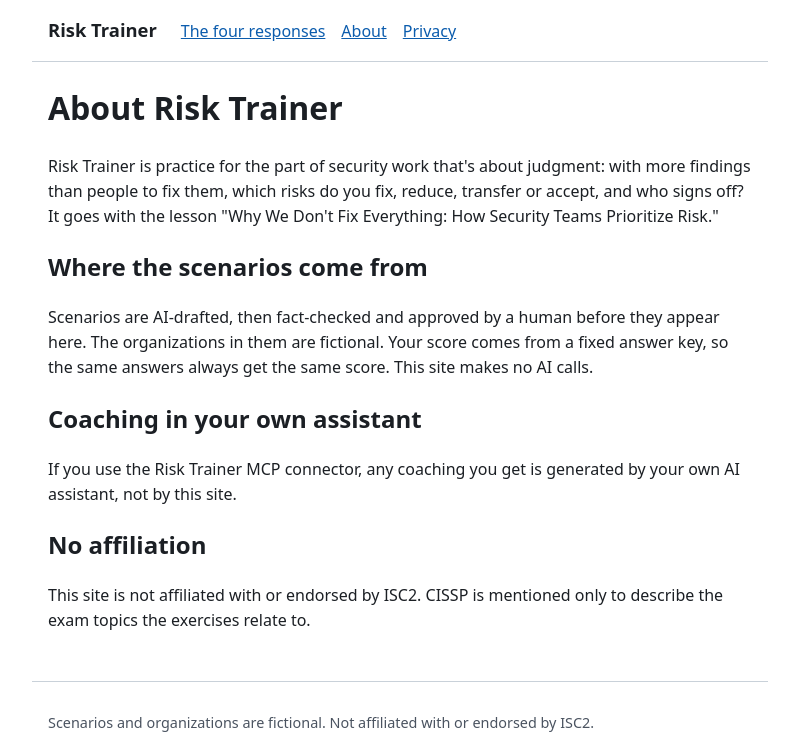
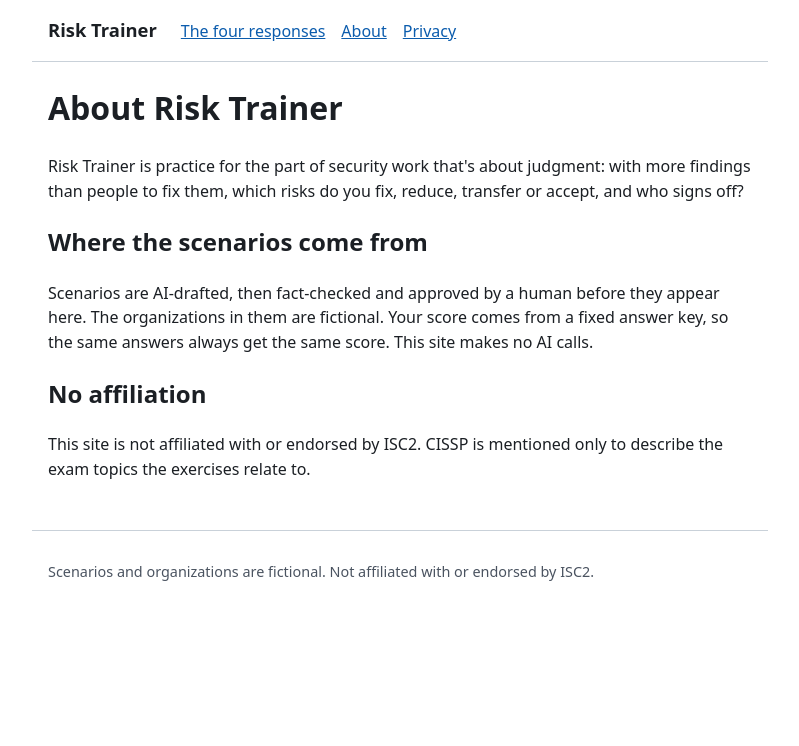
Before and after one commit to dustenatx/risk-trainer, a Python web app: template src/risk_trainer/web/templates/about.html in a window 1280 px wide. Shown: the top 746 px of the page, without its empty margins (240-1039 px from the left). Run offline with Jinja, Linux system fonts and the light colour scheme; the template is opened without the code that fills it, so the values that code supplies are empty.

Commit message:
fix(copy): live-site copy fixes; move About MCP statement to R19 (R5, R10, R19) (#26)
- Home: replace "under ten minutes" with "Each scenario shows about how
  long it takes." Only 2 of the 5 approved scenarios are under ten minutes.
- About: drop the unpublished lesson sentence and the MCP coaching
  section, because the learner connector (group 5.5) doesn't exist yet.
- PRD 1.8: R10 drops the MCP clause and About must not mention the
  connector until R19 ships; R19 gains the About statement. Logged in
  decisions.md.
- Test: test_r10_about_omits_mcp_connector_until_r19 replaces the R10
  coaching test.
- Remove bootstrap-oidc-sub.patch, left over from PR #24.

Co-authored-by: Claude Opus 5.5 <noreply@anthropic.com>

```diff
--- a/src/risk_trainer/web/templates/about.html
+++ b/src/risk_trainer/web/templates/about.html
@@ -2,14 +2,11 @@
 {% block title %}About | Risk Trainer{% endblock %}
 {% block content %}
 <h1>About Risk Trainer</h1>
-<p>Risk Trainer is practice for the part of security work that's about judgment: with more findings than people to fix them, which risks do you fix, reduce, transfer or accept, and who signs off? It goes with the lesson "Why We Don't Fix Everything: How Security Teams Prioritize Risk."</p>
+<p>Risk Trainer is practice for the part of security work that's about judgment: with more findings than people to fix them, which risks do you fix, reduce, transfer or accept, and who signs off?</p>
 
 <h2>Where the scenarios come from</h2>
 <p id="about-ai-drafted">Scenarios are AI-drafted, then fact-checked and approved by a human before they appear here. The organizations in them are fictional. Your score comes from a fixed answer key, so the same answers always get the same score. This site makes no AI calls.</p>
 
-<h2>Coaching in your own assistant</h2>
-<p id="about-mcp">If you use the Risk Trainer MCP connector, any coaching you get is generated by your own AI assistant, not by this site.</p>
-
 <h2>No affiliation</h2>
 <p id="about-isc2">This site is not affiliated with or endorsed by ISC2. CISSP is mentioned only to describe the exam topics the exercises relate to.</p>
 {% endblock %}
--- a/src/risk_trainer/web/templates/home.html
+++ b/src/risk_trainer/web/templates/home.html
@@ -3,7 +3,7 @@
 <section id="intro" class="intro">
   <h1>You can't fix everything. Decide what to do with each risk.</h1>
   <p>Each scenario puts you in a security team with five findings and only enough people to fix a couple of them. For every finding, pick a risk response: avoid it, mitigate it (fix it or add a compensating control), transfer it, or accept it. If you accept a risk, choose who should sign off.</p>
-  <p>Submit and you'll get a score, the reasoning behind the expert answer, and how other learners answered. Most scenarios take under ten minutes.</p>
+  <p>Submit and you'll get a score, the reasoning behind the expert answer, and how other learners answered. Each scenario shows about how long it takes.</p>
   <p><a href="/responses">New to the four responses? Read the reference first.</a></p>
 </section>
 
```
Also changed, not shown: docs/PRD.md (+3 -2 lines), docs/decisions.md (+1 -0 lines), tests/unit/test_r10_pages.py (+2 -2 lines), 1 other file.
